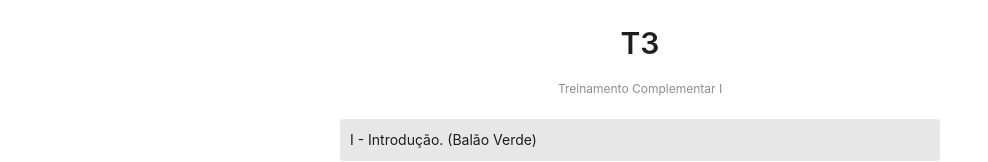
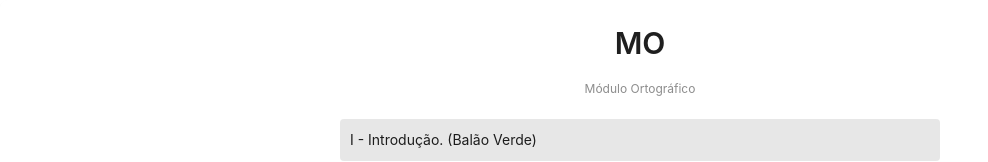
Before and after one commit to marcosafeitosa/treinos-br, a React (Vite) app: page /modulo-ortografico in a window 1280 px wide. Shown: the top 162 px of the page, without its empty margins (0-988 px from the left). Built offline with nearby package versions, Linux system fonts and the light colour scheme.

Commit message:
Update ModuloOrtografico.jsx

```diff
--- a/src/components/ContainerTreinos/ModuloOrtografico.jsx
+++ b/src/components/ContainerTreinos/ModuloOrtografico.jsx
@@ -162,9 +162,9 @@ const ModuloOrtografico = () => {
         }}
       />
 
-      <Title level={2}>T3</Title>
+      <Title level={2}>MO</Title>
       <Text type="secondary" style={{ fontSize: "12px" }}>
-        Treinamento Complementar I
+        Módulo Ortográfico
       </Text>
 
       <div
```
